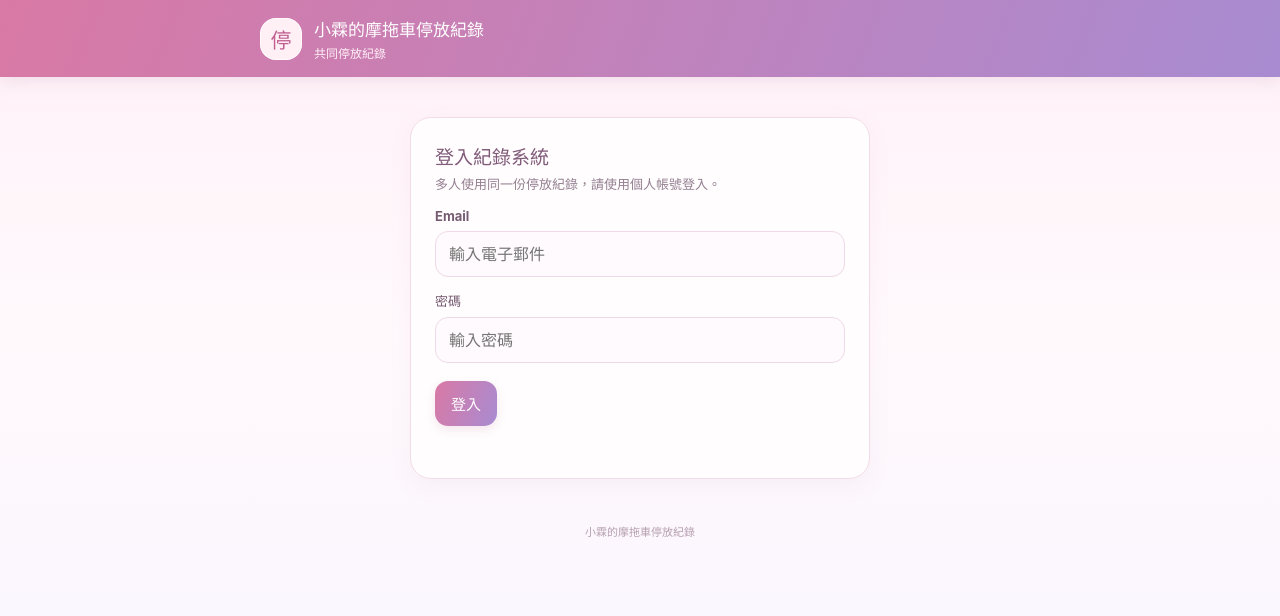
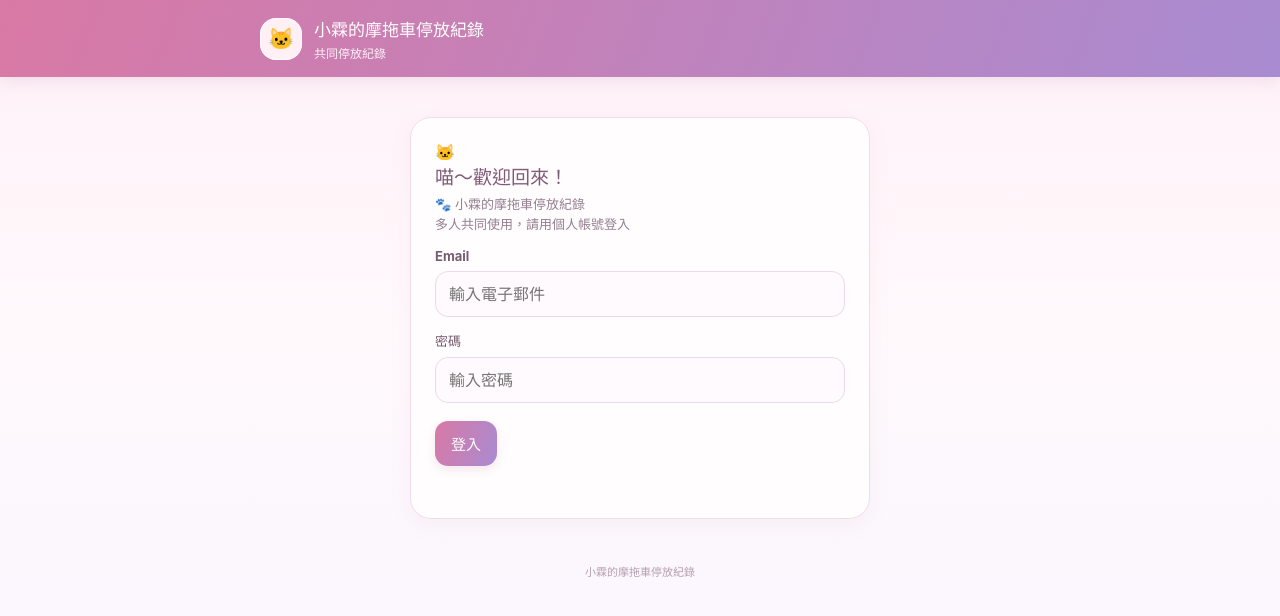
Before and after one commit to tms0313/xiaolin-motorcycle-parking, a plain HTML site: page index.html in a window 1280 px wide. Drawn offline with nearby package versions, Linux system fonts and the light colour scheme.

Commit message:
Redesign login with cute cat theme

```diff
--- a/index.html
+++ b/index.html
@@ -3,7 +3,7 @@
 <head>
   <meta charset="utf-8">
   <meta name="viewport" content="width=device-width,initial-scale=1,viewport-fit=cover">
-  <meta name="theme-color" content="#d979a5">
+  <meta name="theme-color" content="#4f9b68">
   <title>小霖的摩拖車停放紀錄</title>
   <link rel="stylesheet" href="styles.css">
   <script src="https://cdn.jsdelivr.net/npm/@supabase/supabase-js@2"></script>
@@ -12,7 +12,7 @@
 </head>
 <body>
   <header class="topbar">
-    <div class="brand-mark">停</div>
+    <div class="brand-mark" aria-label="貓咪">🐱</div>
     <div><h1>小霖的摩拖車停放紀錄</h1><p>共同停放紀錄</p></div>
     <button id="logoutBtn" class="quiet hidden" type="button">登出</button>
   </header>
@@ -21,8 +21,9 @@
     <section id="configNotice" class="notice hidden"></section>
 
     <section id="authPanel" class="panel auth-panel">
-      <h2>登入紀錄系統</h2>
-      <p class="muted">多人使用同一份停放紀錄，請使用個人帳號登入。</p>
+      <div class="login-cat" aria-hidden="true">🐱</div>
+      <h2>喵～歡迎回來！</h2>
+      <p class="muted login-subtitle">🐾 小霖的摩拖車停放紀錄<br>多人共同使用，請用個人帳號登入</p>
       <form id="authForm">
         <label>Email<input id="email" type="email" autocomplete="email" required placeholder="輸入電子郵件"></label>
         <label>密碼<input id="password" type="password" autocomplete="current-password" required placeholder="輸入密碼"></label>
```
